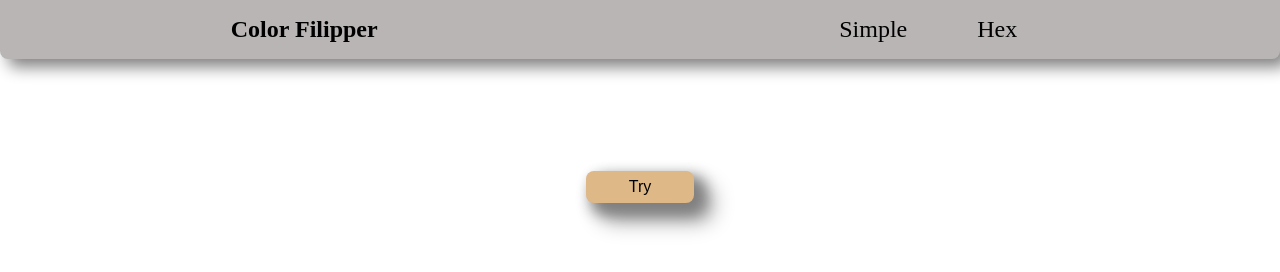
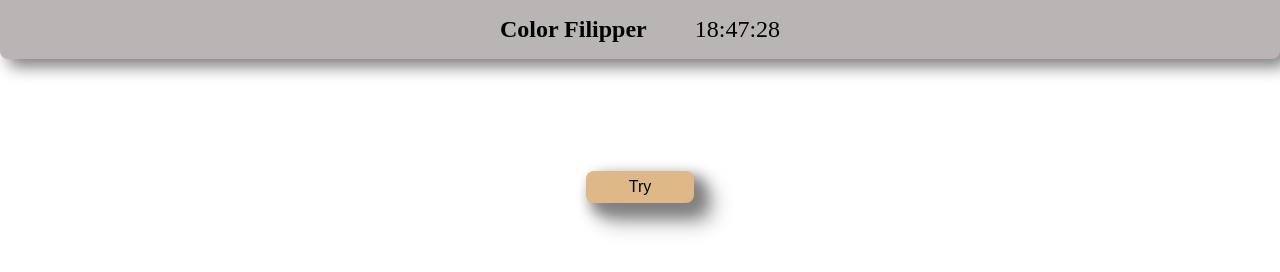
Before and after one commit to sefikkesim/Color_filipper, a plain HTML site: page index.html in a window 1280 px wide. Drawn offline with Linux system fonts and the light colour scheme.

Commit message:
Color Filipper

```diff
--- a/app.js
+++ b/app.js
@@ -5,13 +5,47 @@ const btn = document.getElementById("btn");
 const color = document.querySelector(".color")
 const nav = document.querySelector(".nav-center")
 const container = document.querySelector(".container")
+let date = new Date;
+let currentHour = date.getHours();
+let currentMinute = date.getMinutes();
+let currentSecond = date.getSeconds();
+
+let spanHour = document.querySelector("#hour")
+let spanMinute = document.querySelector("#minutes")
+let spanSecond = document.querySelector("#second")
+let header = document.querySelector("h4")
+
+spanHour.textContent = currentHour;
+spanMinute.textContent = currentMinute.toString().padStart(2,0);
+spanSecond.textContent = currentSecond.toString().padStart(2,0);;
 
 btn.addEventListener("click",()=> {
     document.body.style.backgroundColor = rColor();
     nav.style.backgroundColor = rColor();
     container.style.backgroundColor  = rColor();
     btn.style.backgroundColor = rColor();
+    spanHour.style.color = rColor();
+    spanMinute.style.color = rColor();
+    spanSecond.style.color =rColor();
+    header.style.color = rColor();
 })
 
 let number = () => Math.floor(Math.random() * 256)
 let rColor = () =>` RGB(${number()},${number()},${number()})`
+
+function updateTime(){
+let date = new Date;
+let currentHour = date.getHours();
+let currentMinute = date.getMinutes();
+let currentSecond = date.getSeconds();
+
+let spanHour = document.querySelector("#hour")
+let spanMinute = document.querySelector("#minutes")
+let spanSecond = document.querySelector("#second")
+
+spanHour.textContent = currentHour;
+spanMinute.textContent = currentMinute.toString().padStart(2,0);
+spanSecond.textContent = currentSecond.toString().padStart(2,0);;
+}
+setInterval(updateTime,1000);
+updateTime()
--- a/index.css
+++ b/index.css
@@ -5,7 +5,7 @@
 }
 .nav-center{
     display: flex;
-    justify-content: space-around;
+    justify-content: center;
     background: rgb(185, 181, 181);
     padding: 1rem;
     font-size: 1.5rem;
@@ -13,15 +13,8 @@
     border-bottom-left-radius: 0.5rem;
     border-bottom-right-radius: 0.5rem;
 }
-.nav-links li{
-    list-style: none;
-    display: inline;
-}
-.nav-links a{
-    text-decoration: none;
-    font-size: 1.5rem;
-    color: black;
-    margin: 2rem;
+h4{
+    margin-right: 3rem;
 }
 .container{
     display: flex;
@@ -36,6 +29,7 @@ main{
     display: flex;
     justify-content: center;
     margin-top: 5rem;
+
 }
 .btn{
     width: 20%;
--- a/index.html
+++ b/index.html
@@ -11,14 +11,9 @@
     <nav>
         <div class="nav-center">
             <h4> Color Filipper</h4>
-            <ul class="nav-links">
-                <li>
-                    <a href="index.html"> Simple</a>
-                </li>
-                <li>
-                    <a href="hex.html"> Hex</a>
-                </li>
-            </ul>
+            <div class="time">
+            <span id="hour"></span>:<span id="minutes"></span>:<span id="second"></span>
+        </div>
         </div>
     </nav>
     <main>
```
